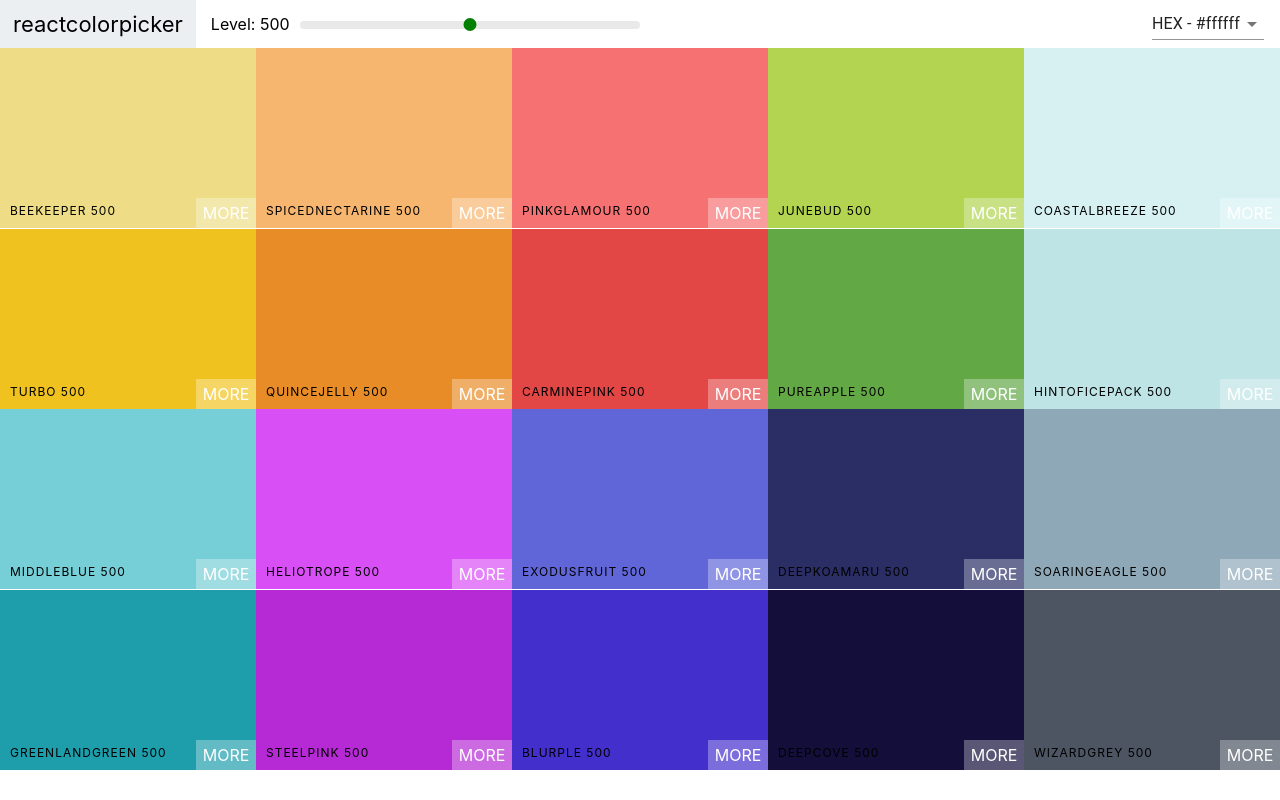
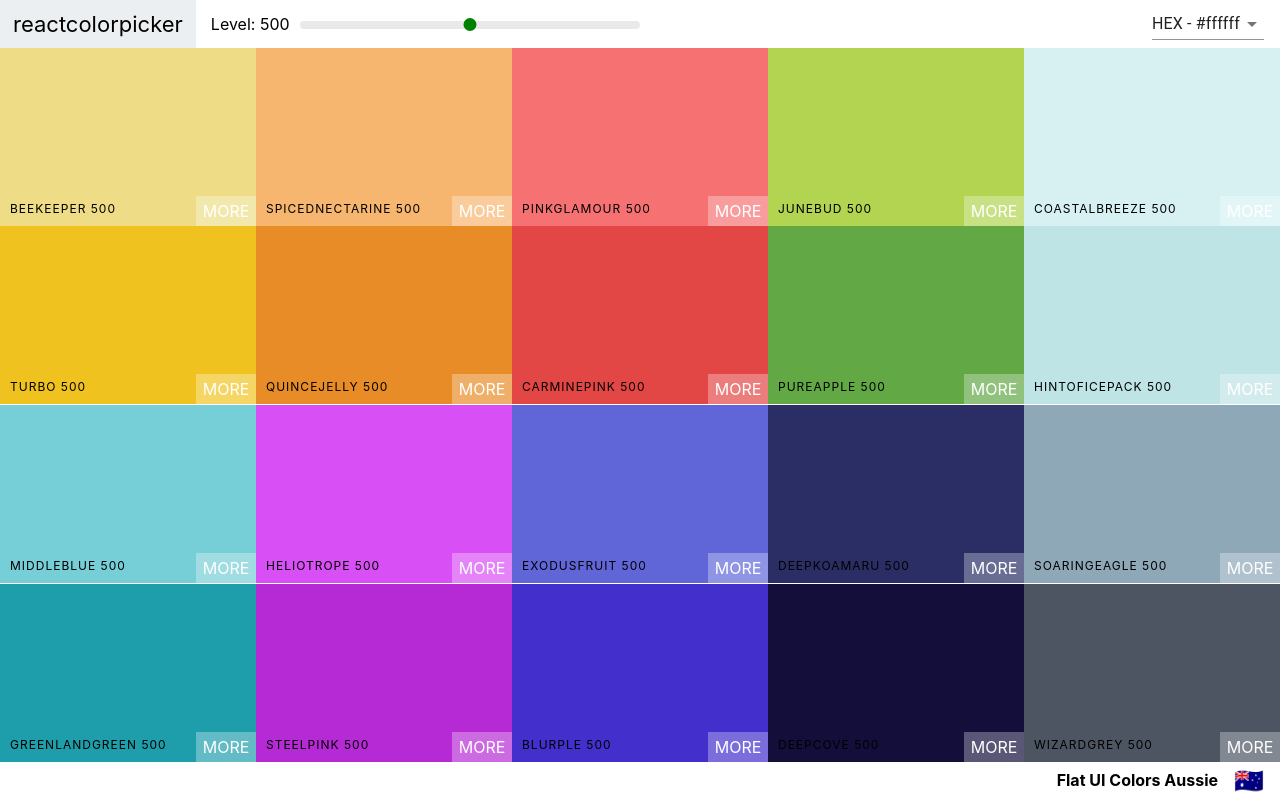
Before and after one commit to k-son/react-color-app, a React (Create React App) app: page / in a window 1280 px wide. Built offline with nearby package versions, Linux system fonts and the light colour scheme.

Commit message:
Add footer

```diff
--- a/src/Palette.css
+++ b/src/Palette.css
@@ -1,7 +1,23 @@
 .Palette {
+  display: flex;
+  flex-direction: column;
   height: 100vh;
 }
 
 .Palette-colors {
   height: 90%;
 }
+
+.Palette-footer {
+  display: flex;
+  justify-content: flex-end;
+  align-items: center;
+  height: 5vh;
+  font-weight: bold;
+  background-color: #fff;
+}
+
+.emoji {
+  font-size: 1.5rem;
+  margin: 0 1rem;
+}
--- a/src/Palette.js
+++ b/src/Palette.js
@@ -21,10 +21,10 @@
   }
 
   render() {
-    const { colors } = this.props.palette;
+    const { colors, paletteName, emoji } = this.props.palette;
     const { level, format } = this.state;
     const colorBoxes = colors[level].map(color => (
-      <ColorBox background={color[format]} name={color.name}/>
+      <ColorBox background={color[format]} name={color.name} key={color.id} />
     ))
 
     return (
@@ -37,7 +37,10 @@
         <div className="Palette-colors">
           {colorBoxes}
         </div>
-        {/* Footer */}
+        <footer className="Palette-footer">
+          {paletteName}
+          <span className="emoji">{emoji}</span>
+        </footer>
       </div>
     );
   }
```
